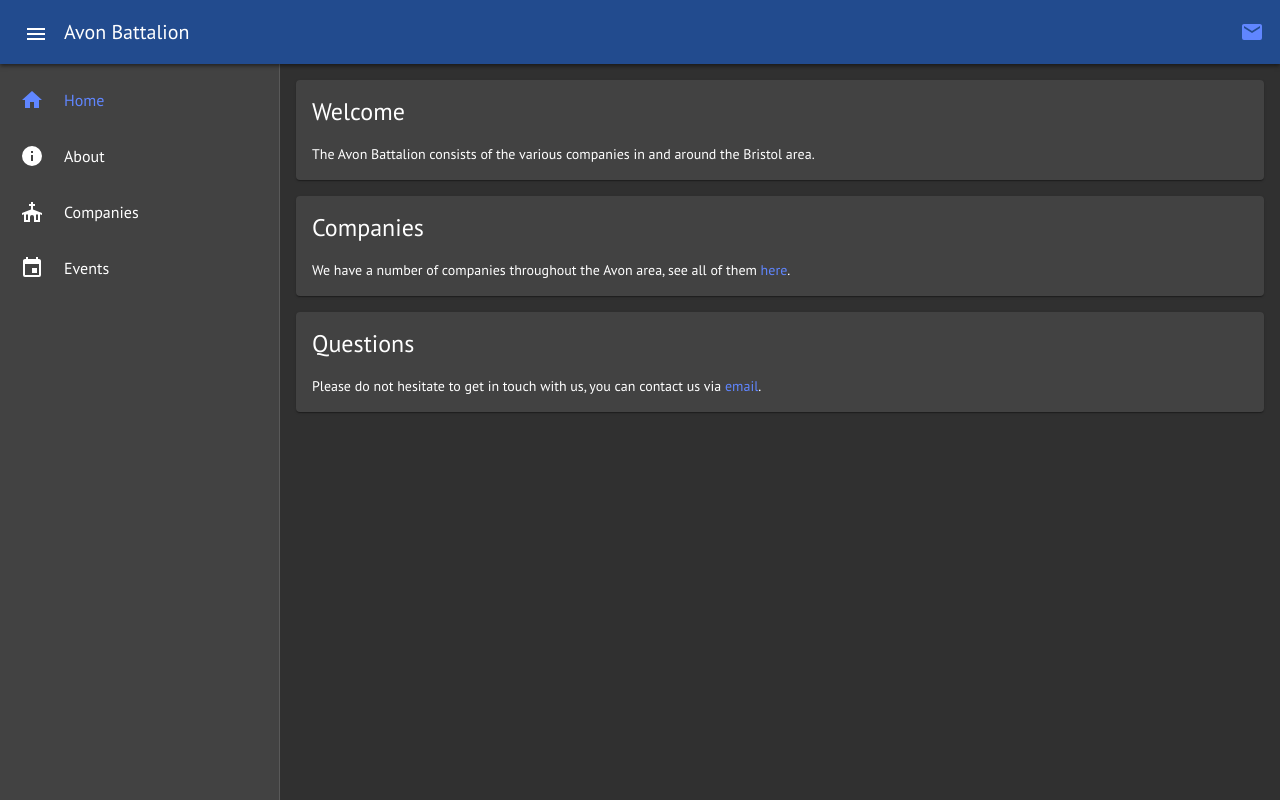
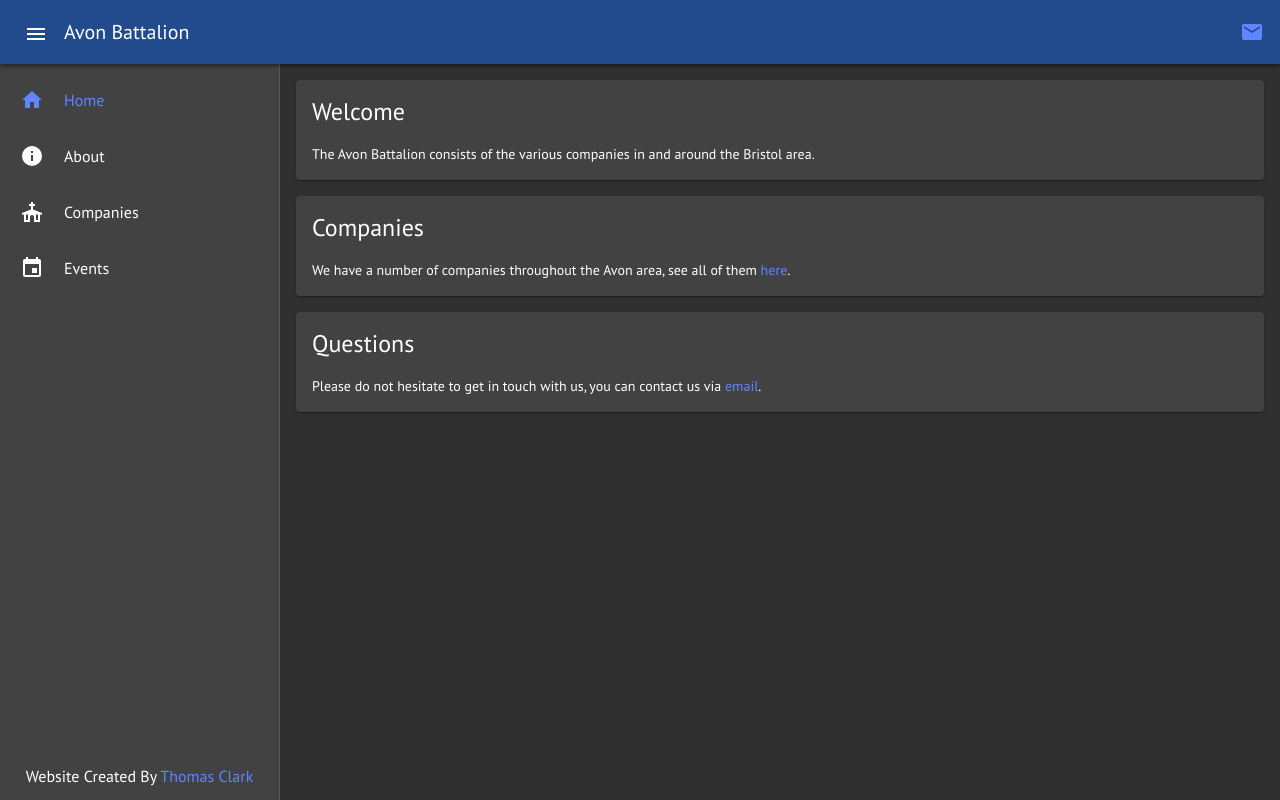
Before and after one commit to tnc1997/boys-brigade, an Angular app: page /home in a window 1280 px wide. Built offline with nearby package versions, Linux system fonts and the light colour scheme.

Commit message:
feat: add attribution to sidenav footer

```diff
--- a/projects/avon/src/app/shared/components/sidenav/sidenav.component.html
+++ b/projects/avon/src/app/shared/components/sidenav/sidenav.component.html
@@ -10,12 +10,20 @@
 
   <mat-sidenav-container [style.marginTop.px]="mobileQuery.matches ? 56 : 0">
     <mat-sidenav #sidenav [fixedInViewport]="mobileQuery.matches" fixedTopGap="56" [mode]="mobileQuery.matches ? 'over' : 'side'" [opened]="!mobileQuery.matches">
-      <mat-nav-list>
-        <mat-list-item *ngFor="let item of items" [routerLink]="item.routerLink" routerLinkActive="active">
-          <mat-icon matListIcon [svgIcon]="item.icon"></mat-icon>
-          <p matLine>{{item.title}}</p>
-        </mat-list-item>
-      </mat-nav-list>
+      <div class="mat-sidenav-inner-container">
+        <mat-nav-list class="header">
+          <mat-list-item *ngFor="let item of items" [routerLink]="item.routerLink" routerLinkActive="active">
+            <mat-icon matListIcon [svgIcon]="item.icon"></mat-icon>
+            <p mat-line>{{item.title}}</p>
+          </mat-list-item>
+        </mat-nav-list>
+        <span class="spacer"></span>
+        <mat-list class="footer">
+          <mat-list-item>
+            <p mat-line>Website Created By <a href="https://github.com/tnc1997/ng-boys-brigade" target="_blank">Thomas Clark</a></p>
+          </mat-list-item>
+        </mat-list>
+      </div>
     </mat-sidenav>
 
     <mat-sidenav-content>
--- a/projects/avon/src/app/shared/components/sidenav/sidenav.component.scss
+++ b/projects/avon/src/app/shared/components/sidenav/sidenav.component.scss
@@ -30,6 +30,16 @@ h1.app-name {
 
   .mat-sidenav {
     width: 280px;
+
+    .mat-sidenav-inner-container {
+      display: flex;
+      flex-direction: column;
+      height: 100%;
+
+      .footer {
+        text-align: center;
+      }
+    }
   }
 }
 
```
